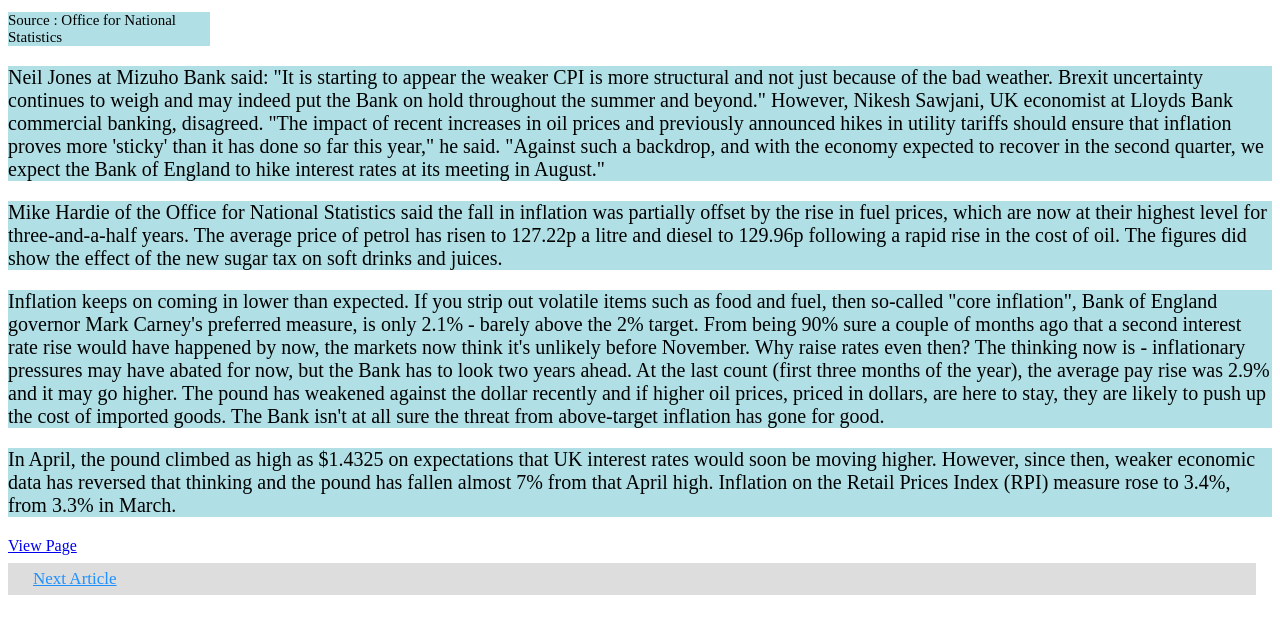
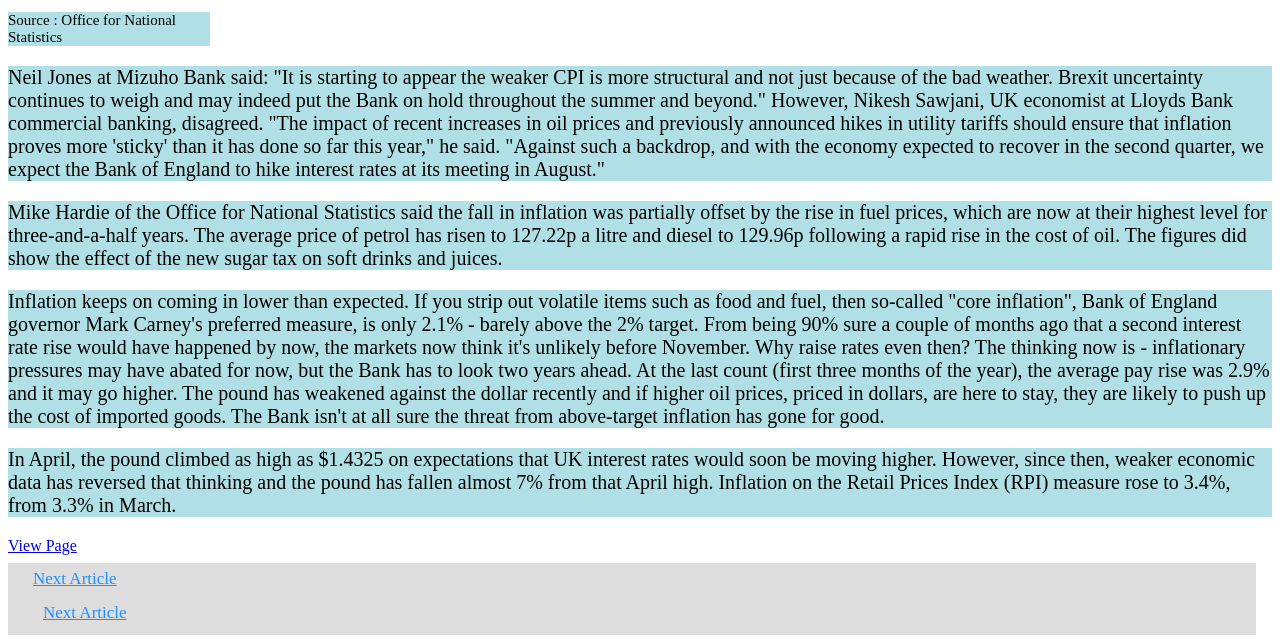
Before and after one commit to Jakevella13/Inflation, a plain HTML site: page index.html in a window 1280 px wide. Shown: the part 873-1516 px from the top of the page. Before the commit the page ends 1476 px from the top, so only its background shows below. Drawn offline with Linux system fonts and the light colour scheme.

Commit message:
Update index.html

```diff
--- a/index.html
+++ b/index.html
@@ -91,3 +91,10 @@ target="blank"> View Page  </a>
 target="blank"> Next Article  </a></a>
      <link rel="stylesheet"
           href="index.css">
+
+  <div class="searchbar">
+  <a class="active"
+      <a href="#world"><a class="w3-btn"   href="https://jakevella13.github.io/Inflation/index.html"
+target="blank"> Next Article  </a></a>
+     <link rel="stylesheet"
+href="index.css">
```
